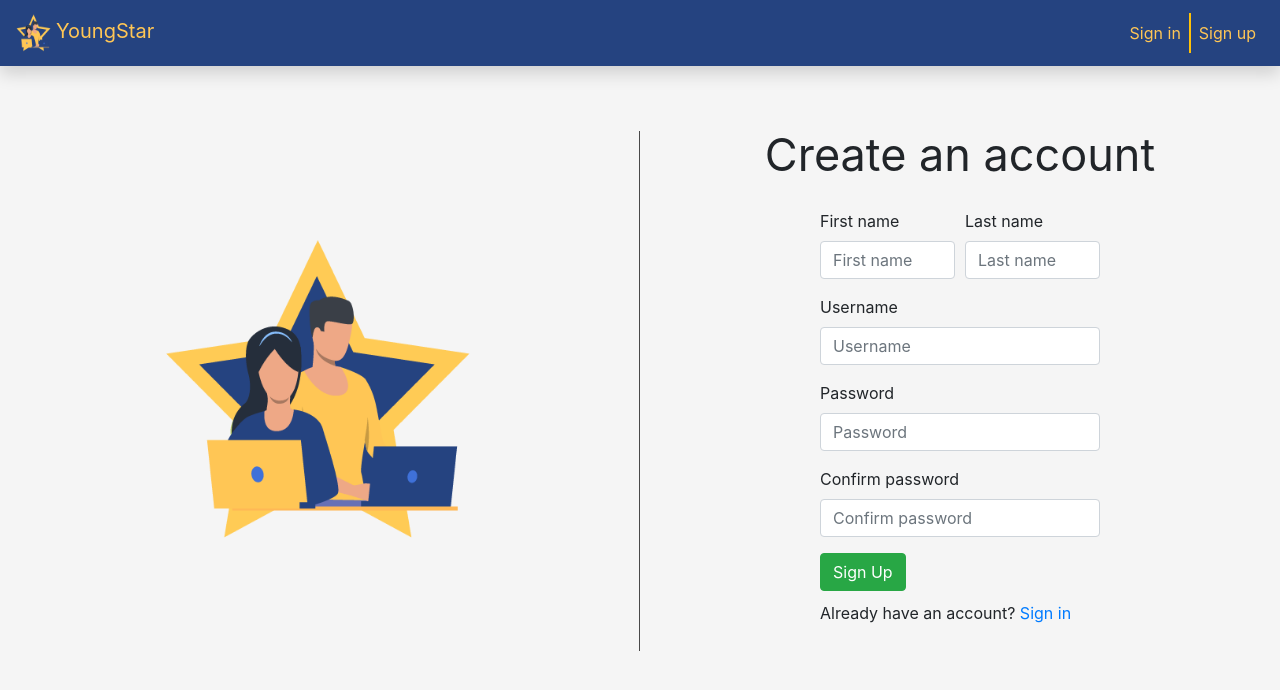
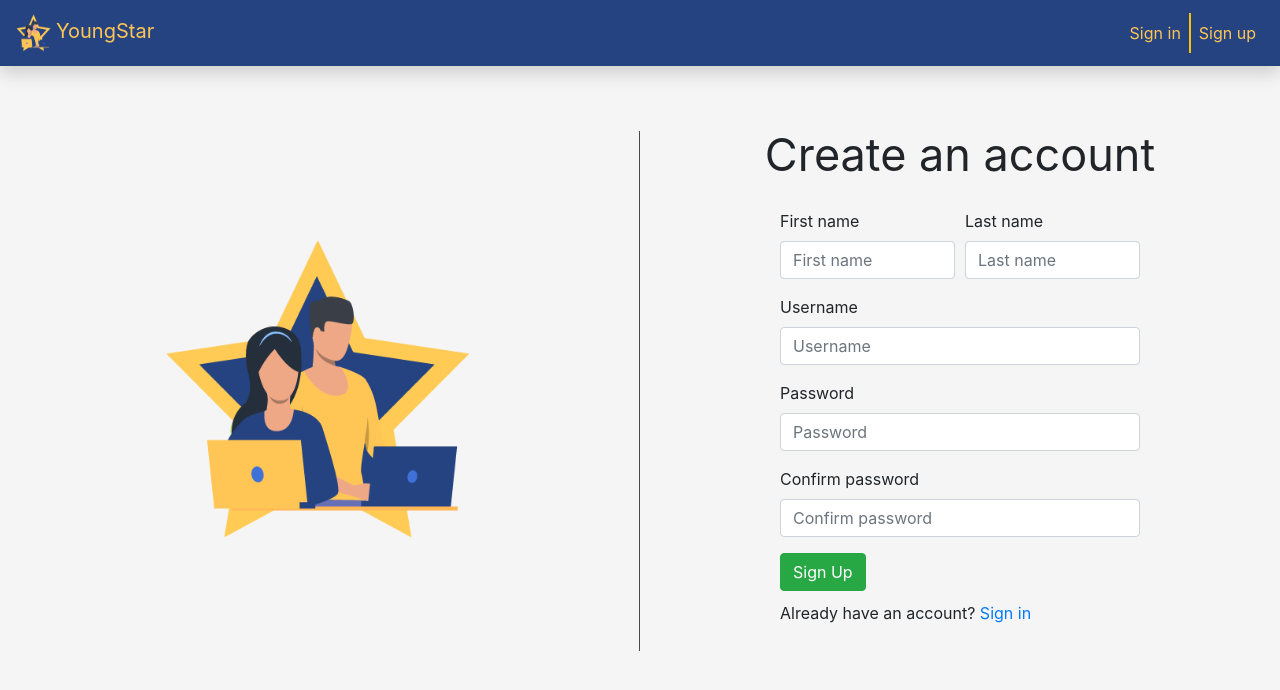
Before and after one commit to 2110423-2019-2/sec2_ShibaInu_front_end, a React (Create React App) app: page /signup in a window 1280 px wide. Shown: the top 690 px of the page. Built offline with nearby package versions, Linux system fonts and the light colour scheme.

Commit message:
edit something in signinsignup css

```diff
--- a/src/SignInSignUp.css
+++ b/src/SignInSignUp.css
@@ -55,10 +55,10 @@
 }
 
 .form-container {
-    width: 50%;
+    width: 100%;
+    max-width: 400px;
     margin-left: auto;
     margin-right: auto;
-    /* background-color: red; */
 }
 
 Form p {
```
